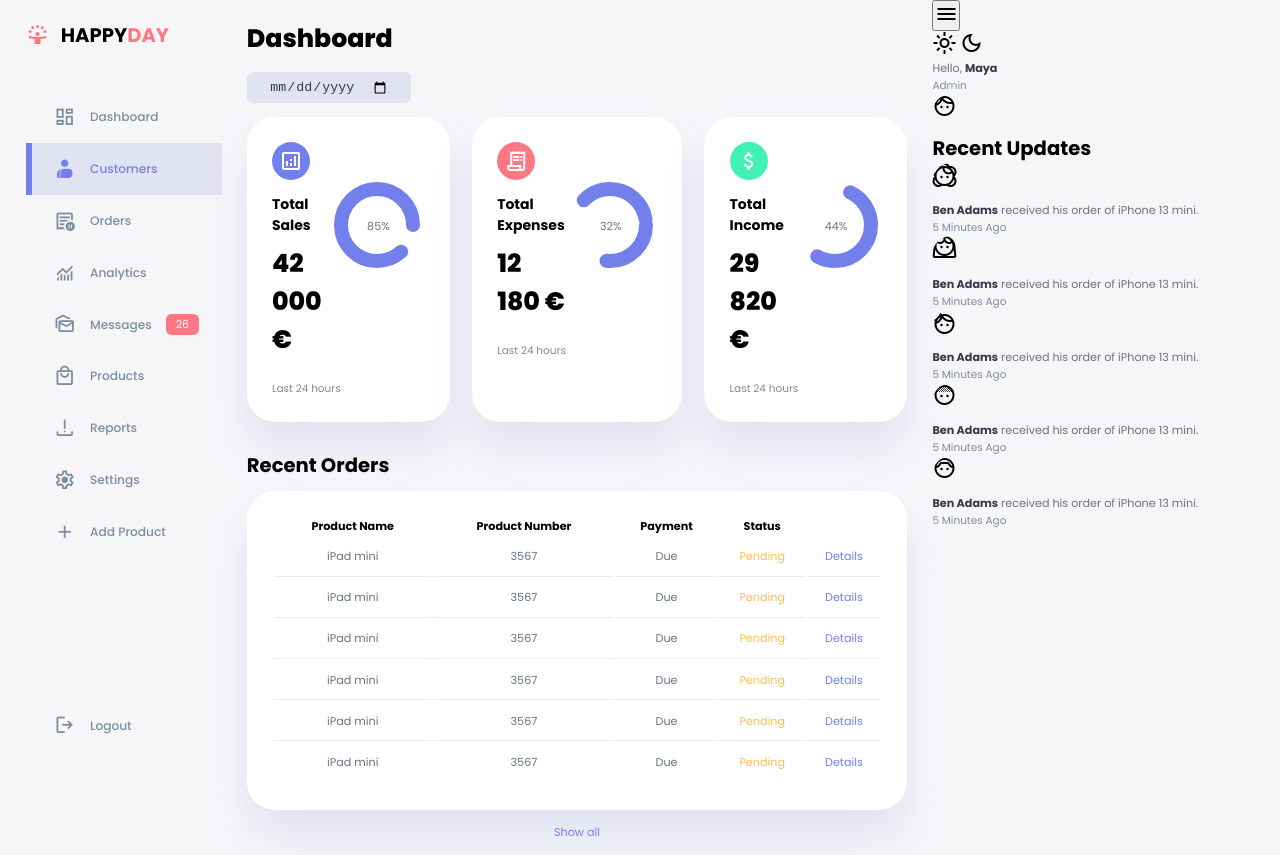
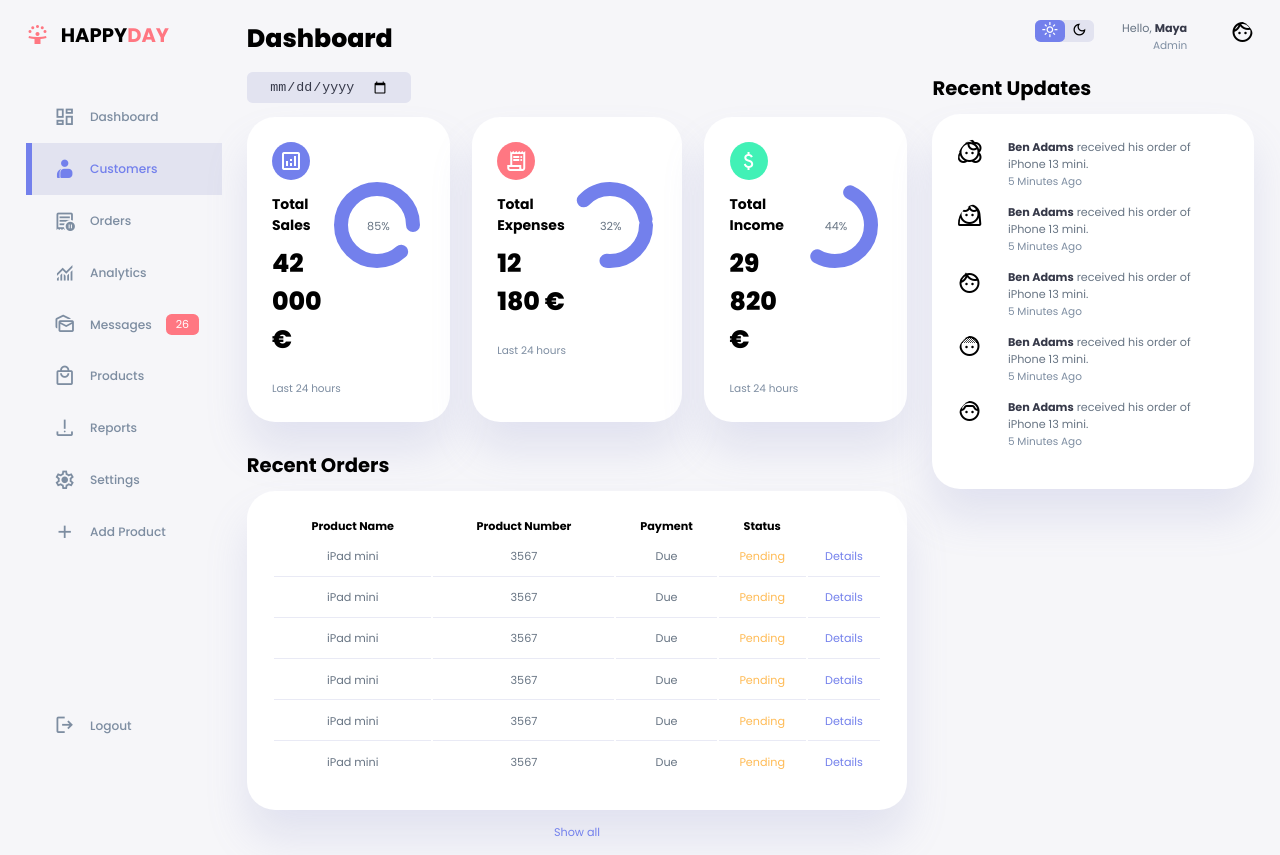
Before and after one commit to Raftouch/admin-dashboard-vanilla, a plain HTML site: page index.html in a window 1280 px wide. Drawn offline with nearby package versions, Linux system fonts and the light colour scheme.

Commit message:
add styles for right part (updates)

```diff
--- a/index.html
+++ b/index.html
@@ -208,7 +208,7 @@
                     <span class="material-symbols-outlined">menu</span>
                 </button>
                 <div class="theme-toggler">
-                    <span class="material-symbols-outlined">light_mode</span>
+                    <span class="material-symbols-outlined active">light_mode</span>
                     <span class="material-symbols-outlined">dark_mode</span>
                 </div>
                 <div class="profile">
--- a/style.css
+++ b/style.css
@@ -371,3 +371,76 @@ main .recent-orders a {
     margin: 1rem auto;
     color: var(--color-primary);
 }
+
+.right {
+    margin-top: 1.4rem;
+}
+
+.right .top {
+    display: flex;
+    justify-content: end;
+    gap: 2rem;
+}
+
+.right .top button {
+    display: none;
+}
+
+.right .theme-toggler {
+    background: var(--color-light);
+    display: flex;
+    justify-content: space-between;
+    align-items: center;
+    height: 1.6rem;
+    width: 4.2rem;
+    cursor: pointer;
+    border-radius: var(--border-radius-1);
+}
+
+.right .theme-toggler span {
+    font-size: 1.2rem;
+    width: 50%;
+    height: 100%;
+    display: flex;
+    align-items: center;
+    justify-content: center;
+}
+
+.right .theme-toggler span.active {
+    background: var(--color-primary);
+    color: var(--color-white);
+    border-radius: var(--border-radius-1);
+}
+
+.right .top .profile {
+    display: flex;
+    gap: 2rem;
+    text-align: right;
+}
+
+.right .recent-updates {
+    margin-top: 1rem;
+}
+
+.right .recent-updates h2 {
+    margin-bottom: 0.8rem;
+}
+
+.right .recent-updates .updates {
+    background: var(--color-white);
+    padding: var(--card-padding);
+    border-radius: var(--card-border-radius);
+    box-shadow: var(--box-shadow);
+    transition: all 300ms ease;
+}
+
+.right .recent-updates .updates:hover {
+    box-shadow: none;
+}
+
+.right .recent-updates .updates .update {
+    display: grid;
+    grid-template-columns: 2.6rem auto;
+    gap: 1rem;
+    margin-bottom: 1rem;
+}
```
